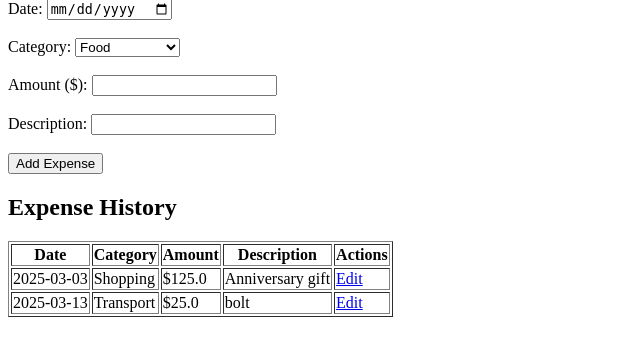
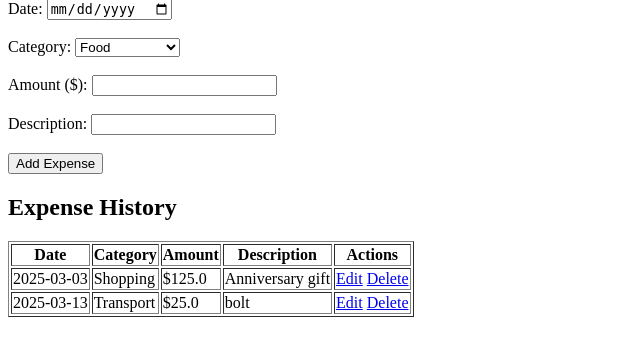
Before and after one commit to Darian754/personal_expense_tracker, a Flask app: page / in a window 1280 px wide. Shown: the part 128-484 px from the top of the page, without its empty margins (0-640 px from the left). Run offline with Flask 3, Linux system fonts and the light colour scheme; data comes from the database, SQL or seed files in the repository; both versions use the stored data as it was after the commit.

Commit message:
Added delete expense feature

```diff
--- a/app.py
+++ b/app.py
@@ -62,6 +62,19 @@ def edit_expense(expense_id):
 
     return render_template("edit.html", expense=expense)
 
+@app.route("/delete/<int:expense_id>")
+def delete_expense(expense_id):
+    # Find the expense by ID
+    expense = Expense.query.get_or_404(expense_id)
+
+    # Delete from database
+    db.session.delete(expense)
+    db.session.commit()
+
+    # Redirect back to home
+    return redirect("/")
+
+
 
 if __name__ == "__main__":
     app.run(debug=True)
--- a/templates/index.html
+++ b/templates/index.html
@@ -46,6 +46,7 @@
             <td>{{ expense.description }}</td>
             <td>
                 <a href="/edit/{{ expense.id }}">Edit</a>
+                <a href="/delete/{{ expense.id }}" onclick="return confirm('Are you sure?');">Delete</a>
             </td>
         </tr>
         {% endfor %}
```
Also changed, not shown: expenses.db.
